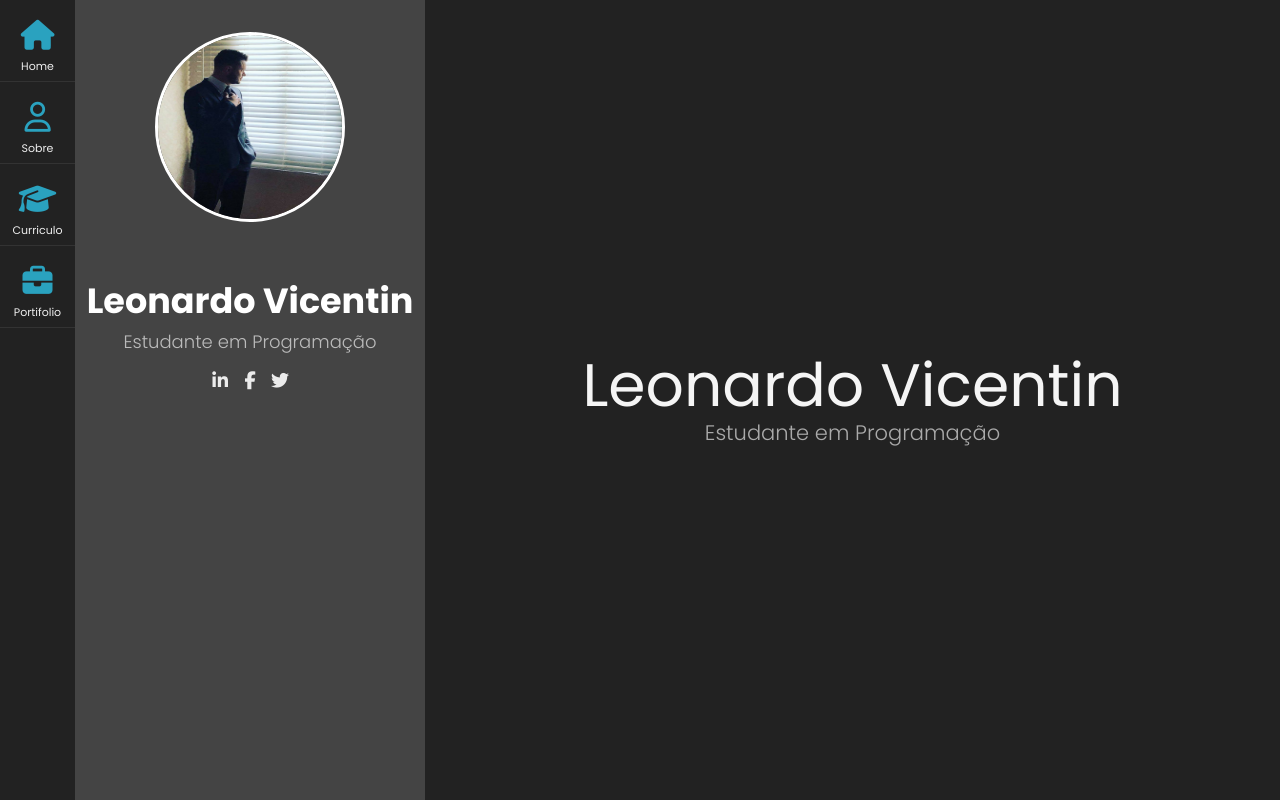
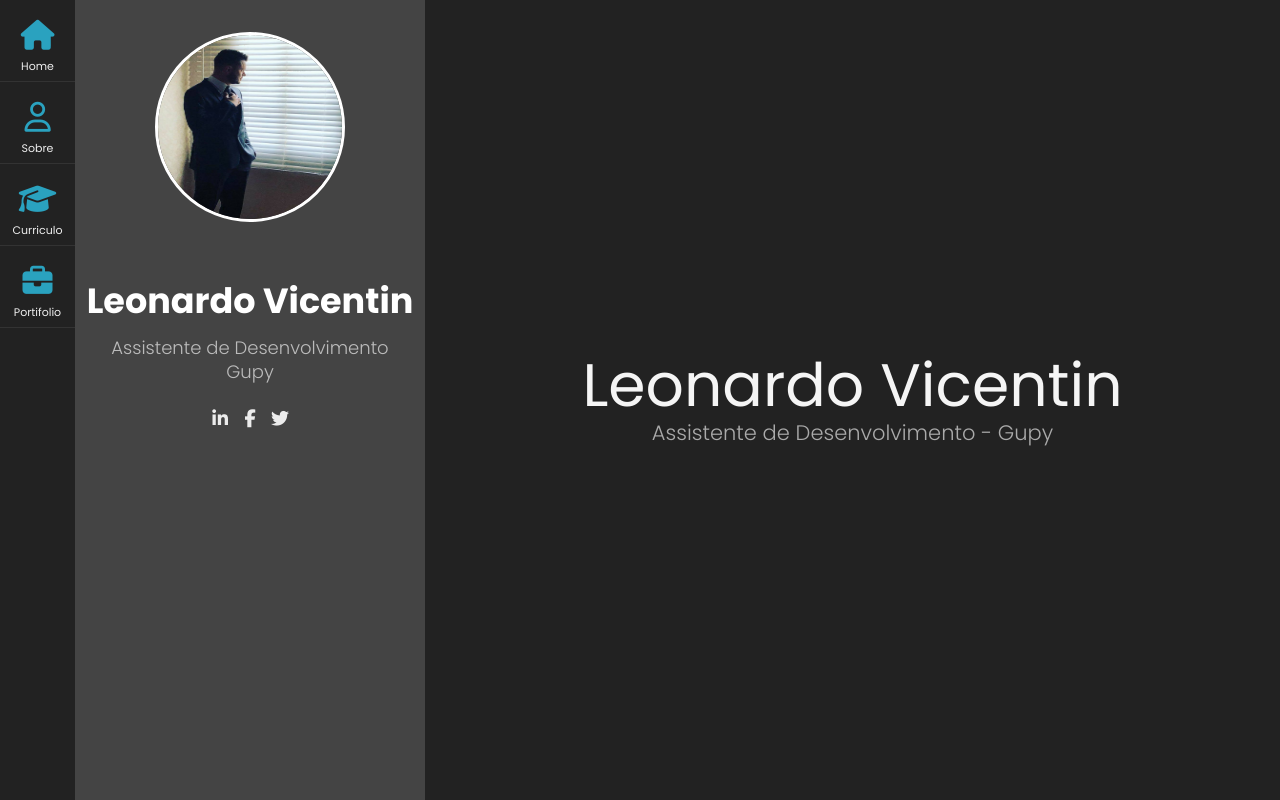
Before and after one commit to LeoVicentin96/Site-Pessoal, a plain HTML site: page index.html in a window 1280 px wide. Drawn offline with Linux system fonts and the light colour scheme.

Commit message:
Alterando Subtitulo do site

```diff
--- a/css/cabecalho.css
+++ b/css/cabecalho.css
@@ -81,8 +81,9 @@
   font-size: 18px;
   color: #bbb;
   font-weight: 300;
-  margin: 15px 0;
-  line-height: 1.2rem;
+  margin: 1.2rem 1rem;
+  text-align: center;
+  line-height: 1.5rem;
 }
 
 .cabecalho-lista {
--- a/index.html
+++ b/index.html
@@ -43,7 +43,7 @@
 
         <h1 class="cabecalho-titulo">Leonardo Vicentin</h1>
 
-        <h2 class="cabecalho-subtitulo">Estudante em Programação</h2>
+        <h2 class="cabecalho-subtitulo">Assistente de Desenvolvimento Gupy</h2>
 
         <ul class="cabecalho-lista">
           <li class="cabecalho-lista-item">
@@ -97,7 +97,7 @@
     <main>
       <div class="conteudo-home">
         <h1 class="home-titulo">Leonardo Vicentin</h1>
-        <h2 class="home-subtitulo">Estudante em Programação</h2>
+        <h2 class="home-subtitulo">Assistente de Desenvolvimento - Gupy</h2>
       </div>
     </main>
   </body>
```
